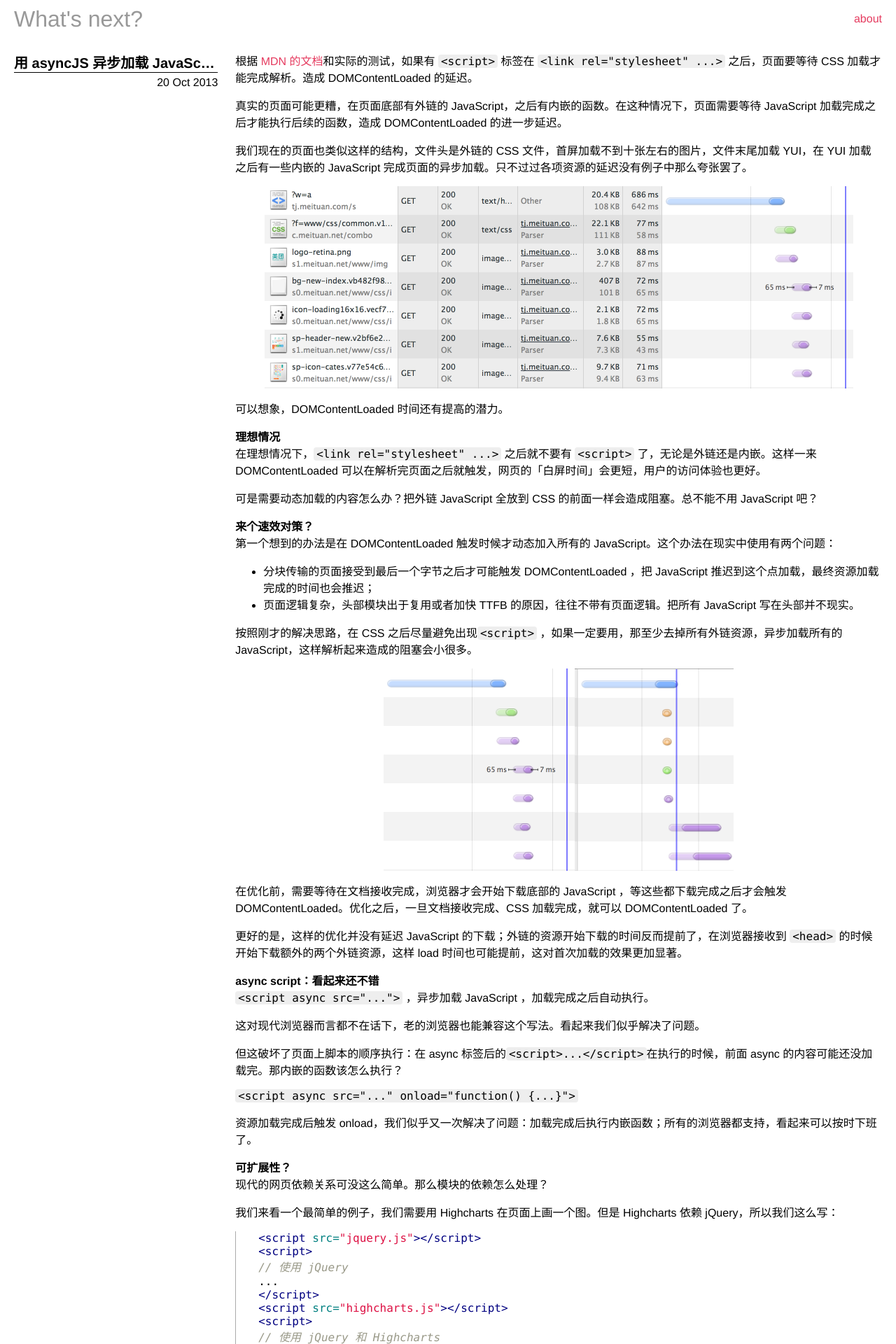
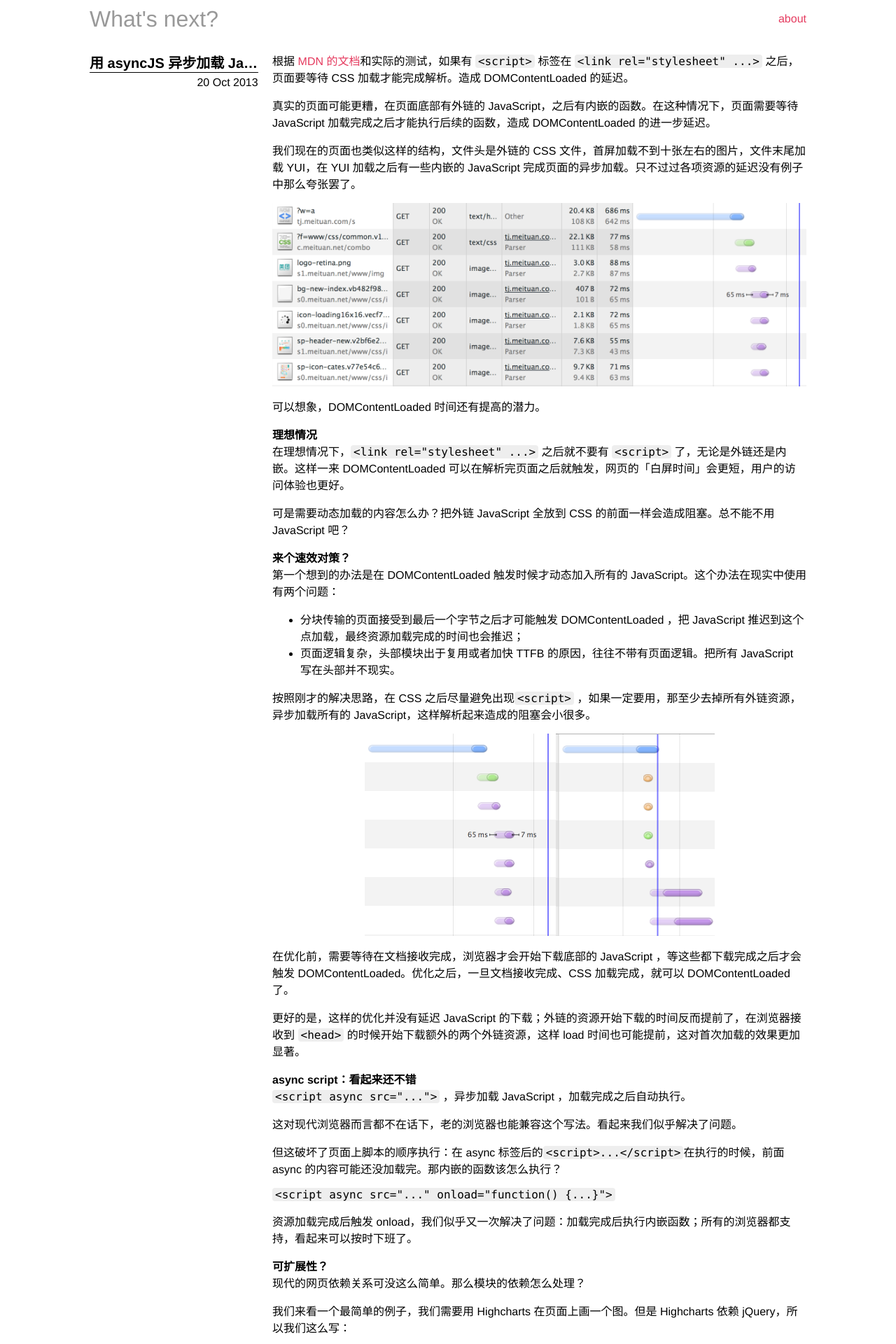
Before and after one commit to th507/blog, a Jekyll site: the page built from index.html, in a window 1280 px wide. Shown: the top 1920 px of the page at 70% size. Built offline with Jekyll 4.4.1, drawn with Linux system fonts in a browser that asks for light colours; Markdown is read by kramdown in place of the engine named in the settings.

Commit message:
reduce page max-width

```diff
--- a/css/main.css
+++ b/css/main.css
@@ -7,7 +7,7 @@ body {
     font: 16px Andada, Avenir Next Condensed, Helvetica, Arial, Hiragino Sans GB, serif;
     text-align: left;
     margin: 0 auto;
-    max-width: 1280px;
+    max-width: 1024px;
 }
 table {
     font-family: Avenir Next Condensed, Helvetica, Arial, sans-serif;
```
